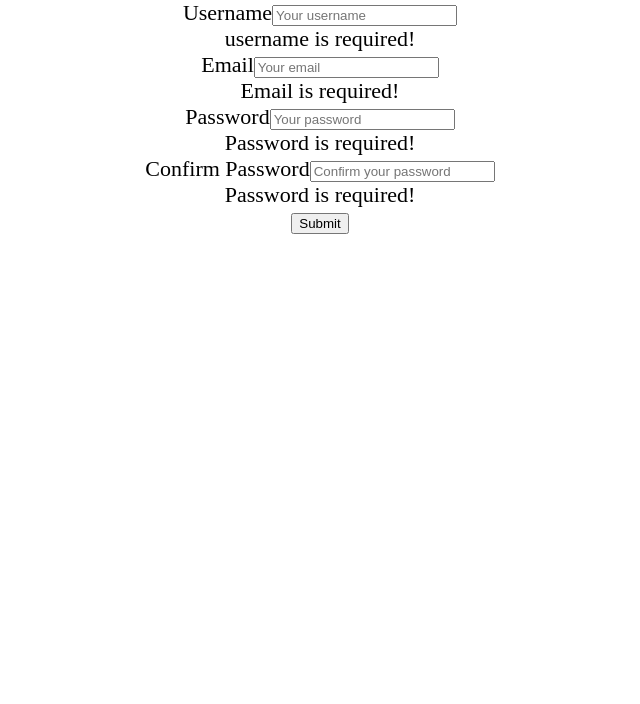
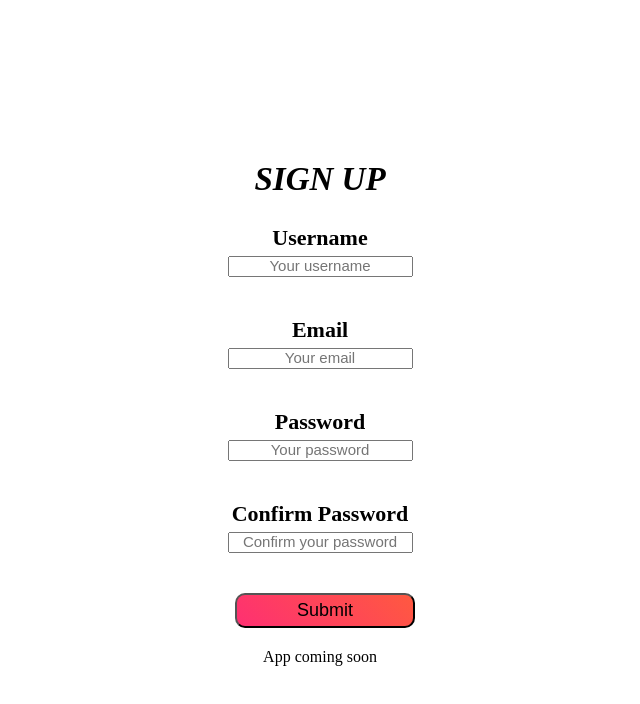
Before and after one commit to Rollieh27/LoveLink, a React (Create React App) app in the folder client/: page /signup in a window 1280 px wide. Shown: the top 704 px of the page, without its empty margins (320-960 px from the left). Built offline with nearby package versions, Linux system fonts and the light colour scheme; a web font is replaced by a local one.

Commit message:
sign up form style

```diff
--- a/client/src/components/SignupForm.js
+++ b/client/src/components/SignupForm.js
@@ -1,5 +1,5 @@
 import React, { useState } from "react";
-import { Form, Button, Alert } from "react-bootstrap";
+import { Form, Alert } from "react-bootstrap";
 import { ADD_USER } from "../utils/mutations";
 import { useMutation } from "@apollo/client";
 import Auth from "../utils/auth";
@@ -31,12 +31,14 @@ const SignupForm = () => {
       event.preventDefault();
       event.stopPropagation();
     }
-    alert(userFormData.email+
-      userFormData.password+
-      userFormData.confirm)
+    alert(userFormData.email + userFormData.password + userFormData.confirm);
     try {
       const { data } = await addUser({
-        variables: {username:userFormData.username,email:userFormData.email,password:userFormData.password},
+        variables: {
+          username: userFormData.username,
+          email: userFormData.email,
+          password: userFormData.password,
+        },
       });
 
       if (error) {
@@ -57,7 +59,10 @@ const SignupForm = () => {
   };
 
   return (
-    <>
+    <div className="signup-popup">
+      <div className="signup-popup-overlay"></div>
+      <div className="signup-popup-content">
+        <h2 className="signup-heading">SIGN UP</h2>
         {/* This is needed for the validation functionality above */}
         <Form noValidate validated={validated} onSubmit={handleFormSubmit}>
           {/* show alert if server response is bad */}
@@ -70,7 +75,7 @@ const SignupForm = () => {
             Something went wrong with your signup!
           </Alert>
 
-        <Form.Group>
+          <div className="form-group">
             <Form.Label htmlFor="username">Username</Form.Label>
             <Form.Control
               type="text"
@@ -80,12 +85,12 @@ const SignupForm = () => {
               value={userFormData.username}
               required
             />
-          <Form.Control.Feedback type="invalid">
+            {/* <Form.Control.Feedback type="invalid">
               username is required!
-          </Form.Control.Feedback>
-        </Form.Group>
+            </Form.Control.Feedback> */}
+          </div>
 
-        <Form.Group>
+          <div className="form-group">
             <Form.Label htmlFor="username">Email</Form.Label>
             <Form.Control
               type="text"
@@ -95,12 +100,12 @@ const SignupForm = () => {
               value={userFormData.email}
               required
             />
-          <Form.Control.Feedback type="invalid">
+            {/* <Form.Control.Feedback type="invalid">
               Email is required!
-          </Form.Control.Feedback>
-        </Form.Group>
+            </Form.Control.Feedback> */}
+          </div>
 
-        <Form.Group>
+          <div className="form-group">
             <Form.Label htmlFor="password">Password</Form.Label>
             <Form.Control
               type="password"
@@ -110,41 +115,34 @@ const SignupForm = () => {
               value={userFormData.password}
               required
             />
-          <Form.Control.Feedback type="invalid">
+            {/* <Form.Control.Feedback type="invalid">
               Password is required!
-          </Form.Control.Feedback>
-        </Form.Group>
+            </Form.Control.Feedback> */}
+          </div>
 
-        <Form.Group>
+          <div className="form-group">
             <Form.Label htmlFor="confirm-password">Confirm Password</Form.Label>
             <Form.Control
               type="password"
               placeholder="Confirm your password"
               name="confirm"
               onChange={handleInputChange}
-            value={userFormData.confirm}
+              value={userFormData.confirm || ""}
               required
             />
-          <Form.Control.Feedback type="invalid">
+            {/* <Form.Control.Feedback type="invalid">
               Password is required!
-          </Form.Control.Feedback>
-        </Form.Group>
-        <Button
-          // disabled={
-          //   !(
-          //     userFormData.username &&
-          //     userFormData.email &&
-          //     userFormData.password &&
-          //     userFormData.confirm
-          //   )
-          // }
-          type="submit"
-          variant="success"
-        >
+            </Form.Control.Feedback> */}
+          </div>
+          <div className="submit-button">
+            <button type="submit" variant="success">
               Submit
-        </Button>
+            </button>
+          </div>
         </Form>
-    </>
+        <div className="note">App coming soon</div>
+      </div>
+    </div>
   );
 };
 
--- a/client/src/index.css
+++ b/client/src/index.css
@@ -115,6 +115,85 @@ nav .logo-container .logo {
     margin-top: 30vh;
 }
 
+.signup-popup {
+    position: fixed;
+    top: 0;
+    left: 0;
+    width: 100%;
+    height: 100%;
+    display: flex;
+    justify-content: center;
+    align-items: center;
+}
+
+.signup-popup-content {
+    display: flex;
+    flex-direction: column;
+    justify-content: center;
+    align-items: center;
+    padding: 40px;
+    background-color: white;
+    border-radius: 15px;
+    width: 360px;
+    height: 600px;
+}
+
+.signup-popup-content form {
+    display: flex;
+    flex-direction: column;
+    align-items: center;
+}
+
+.signup-popup-content .form-group {
+    margin-bottom: 0px;
+}
+
+.signup-popup-content .form-group label {
+    display: block;
+    margin-bottom: 0;
+    font-weight: bold;
+}
+
+.signup-popup-content form .form-control {
+    margin-bottom: 40px;
+}
+
+/* .signup-popup-content form .form-group label {
+    display: block;
+    margin-bottom: 10px;
+    font-size: 18px;
+
+    font-weight: bold;
+
+} */
+
+.signup-popup-content .note {
+    margin-top: 20px;
+    text-align: center;
+    color: black;
+    font-size: 16px;
+}
+
+.signup-popup-content .submit-button {
+    display: flex;
+    justify-content: center;
+    margin-top: 15x;
+    margin-left: 10px;
+}
+
+.signup-popup-content .submit-button button {
+    width: 180px;
+    height: 35px;
+    font-size: 18px;
+    background: linear-gradient(45deg, rgb(254, 48, 114), rgb(255, 89, 64));
+    border-radius: 10px;
+}
+
+.signup-popup-content input::placeholder {
+    text-align: center;
+    font-size: 15px;
+}
+
 /*---auth-modal----*/
 
 .auth-modal {
@@ -147,7 +226,6 @@ nav .logo-container .logo {
     font-size: 17px;
     max-width: fit-content;
     margin-left: 80px;
-    /* border: 2px solid orangered, */
 
 }
 
@@ -158,7 +236,6 @@ nav .logo-container .logo {
     max-width: fit-content;
     margin-left: 80px;
 
-    /* border: 2px solid orangered */
 }
 
 /*---onboarding page----*/
@@ -282,6 +359,7 @@ nav .logo-container .logo {
     margin-bottom: 575px;
 }
 
+
 /* ---Chat Container--- */
 
 .chat-container {
--- a/client/src/pages/Dashboard.js
+++ b/client/src/pages/Dashboard.js
@@ -19,7 +19,7 @@ const Dashboard = () => {
     },
     {
       name: "Matthew",
-      url: "https://randomuser.me/api/portraits/med/men/15.jpg",
+      url: "https://randomuser.me/api/portraits/med/men/98.jpg",
       age: 27,
       gender: "Male",
       interests: ["Stamp collecting", "Corsage"],
```
Also changed, not shown: client/src/pages/Home.js (+3 -13 lines). Lines whose indentation alone changed are shown as unchanged.
